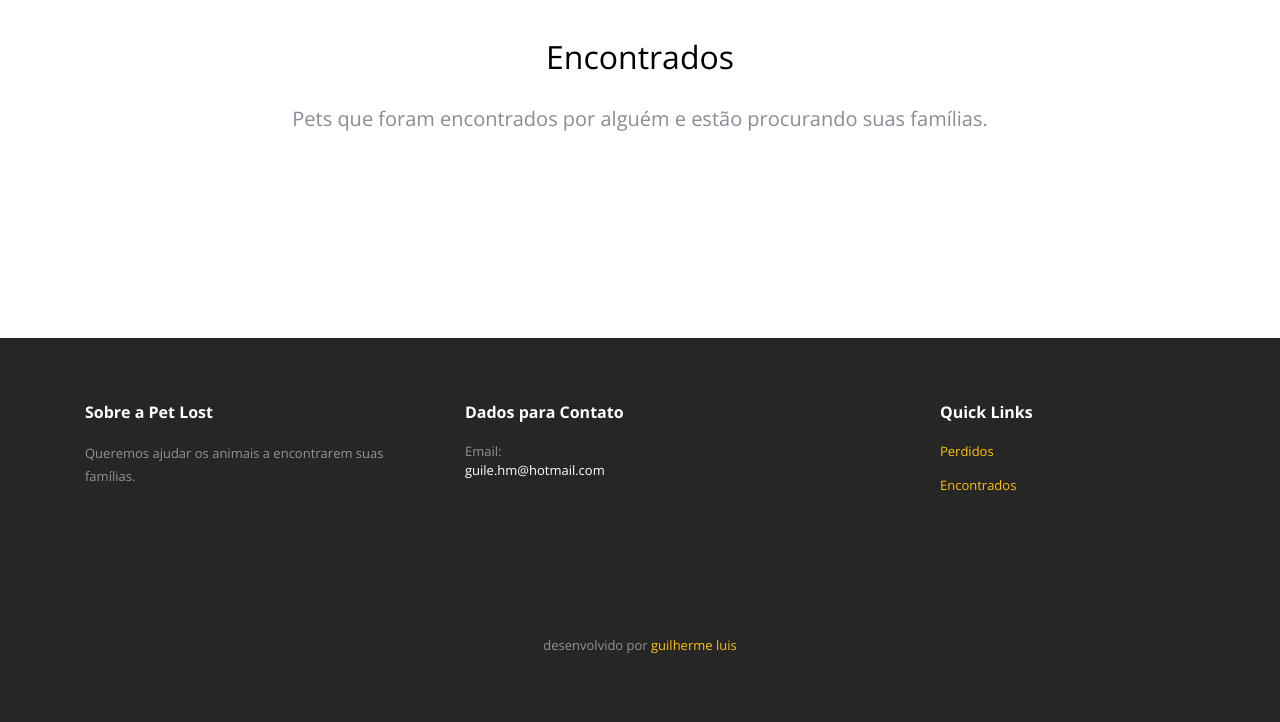
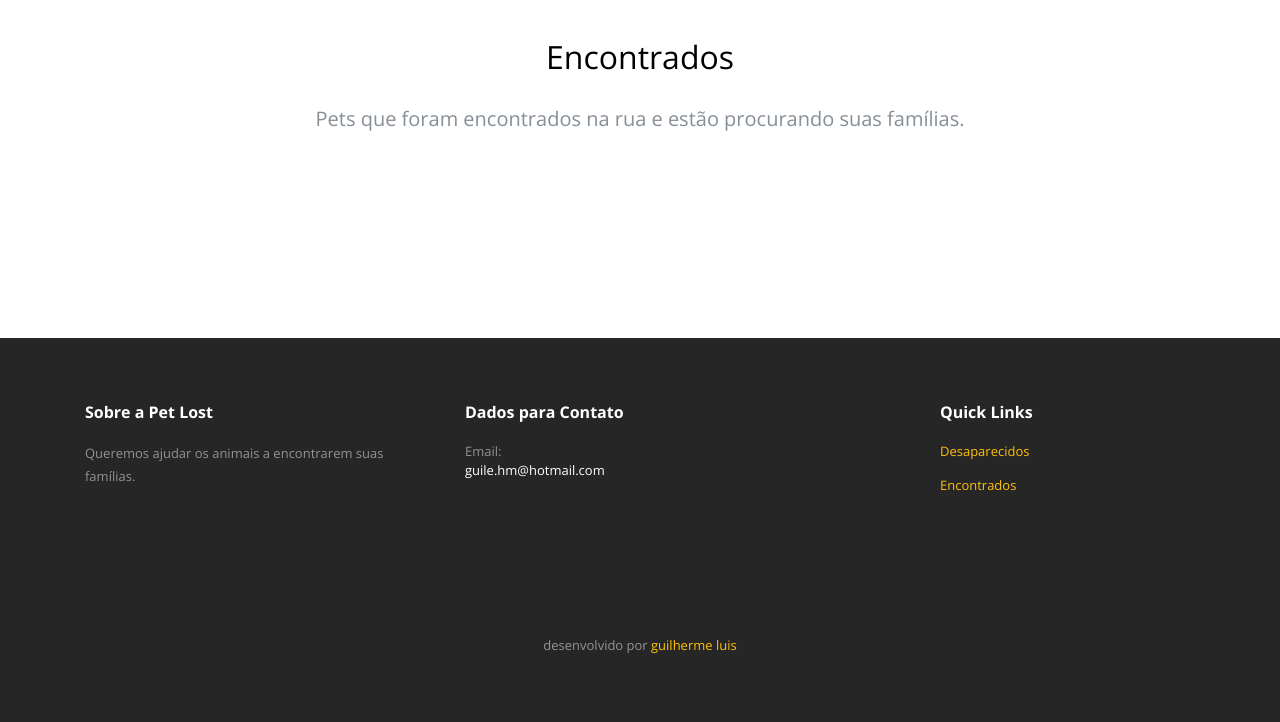
Before and after one commit to guilehm/pet-lost, a Django app: page / in a window 1280 px wide. Shown: the part 471-1193 px from the top of the page. Run offline with Django 3.2, Linux system fonts and the light colour scheme; data that the repository does not hold is empty; some libraries are stand-ins or nearby versions.

Commit message:
minor changes

```diff
--- a/web/templates/web/base.html
+++ b/web/templates/web/base.html
@@ -30,7 +32,7 @@
                         <a class="nav-link active" href="{% url 'web:index' %}">Home</a>
                     </li>
                     <li class="nav-item">
-                        <a class="nav-link active" href="{% url 'web:pet-lost' %}">Perdidos</a>
+                        <a class="nav-link active" href="{% url 'web:pet-lost' %}">Desaparecidos</a>
                     </li>
                     <li class="nav-item">
                         <a class="nav-link active" href="{% url 'web:pet-found' %}">Encontrados</a>
@@ -66,7 +68,7 @@
             <div class="col-md-3 mb-5">
                 <h3>Quick Links</h3>
                 <ul class="list-unstyled footer-link">
-                    <li><a href="{% url 'web:pet-lost' %}">Perdidos</a></li>
+                    <li><a href="{% url 'web:pet-lost' %}">Desaparecidos</a></li>
                     <li><a href="{% url 'web:pet-found' %}">Encontrados</a></li>
                 </ul>
             </div>
--- a/web/templates/web/index.html
+++ b/web/templates/web/index.html
@@ -22,7 +22,7 @@
         <div class="row justify-content-center mb-5 element-animate">
             <div class="col-md-8 text-center">
                 <h2 class=" heading mb-4">Encontrados</h2>
-                <p class="mb-5 lead">Pets que foram encontrados por alguém e estão procurando suas famílias.</p>
+                <p class="mb-5 lead">Pets que foram encontrados na rua e estão procurando suas famílias.</p>
             </div>
         </div>
 
--- a/web/templates/web/pet_list.html
+++ b/web/templates/web/pet_list.html
@@ -12,7 +12,7 @@
                     <p class="mb-5 lead">Pets que estão sendo procurados por sua família.</p>
                 {% elif found %}
                     <h2 class=" heading mb-4">Encontrados</h2>
-                    <p class="mb-5 lead">Pets que foram encontrados por alguém e estão procurando suas famílias.</p>
+                    <p class="mb-5 lead">Pets que foram encontrados na rua e estão procurando suas famílias.</p>
                 {% endif %}
             </div>
         </div>
--- a/web/templates/web/tags/home_slider.html
+++ b/web/templates/web/tags/home_slider.html
@@ -8,10 +8,10 @@
                         <p class="mb-5">{{ banner.subtitle|default:'' }}</p>
                         <p>
                             {% if banner.button_one %}
-                                <a href="{{ banner.button_one_link|default:'' }}" class="btn btn-white btn-outline-white">Desaparecidos</a>
+                                <a href="{{ banner.button_one_link|default:'' }}" class="btn btn-white btn-outline-white">{{ banner.button_one|default:'' }}</a>
                             {% endif %}
                             {% if banner.button_two %}
-                                <a href="{{ banner.button_two_link|default:'' }}" class="btn btn-link btn-white">Encontrados</a>
+                                <a href="{{ banner.butpeton_two_link|default:'' }}" class="btn btn-link btn-white">{{ banner.button_two|default:'' }}</a>
                             {% endif %}
                         </p>
                     </div>
```
Also changed, not shown: other parts of web/templates/web/base.html (+4 -0 lines), other parts of web/templates/web/index.html (+2 -0 lines).
